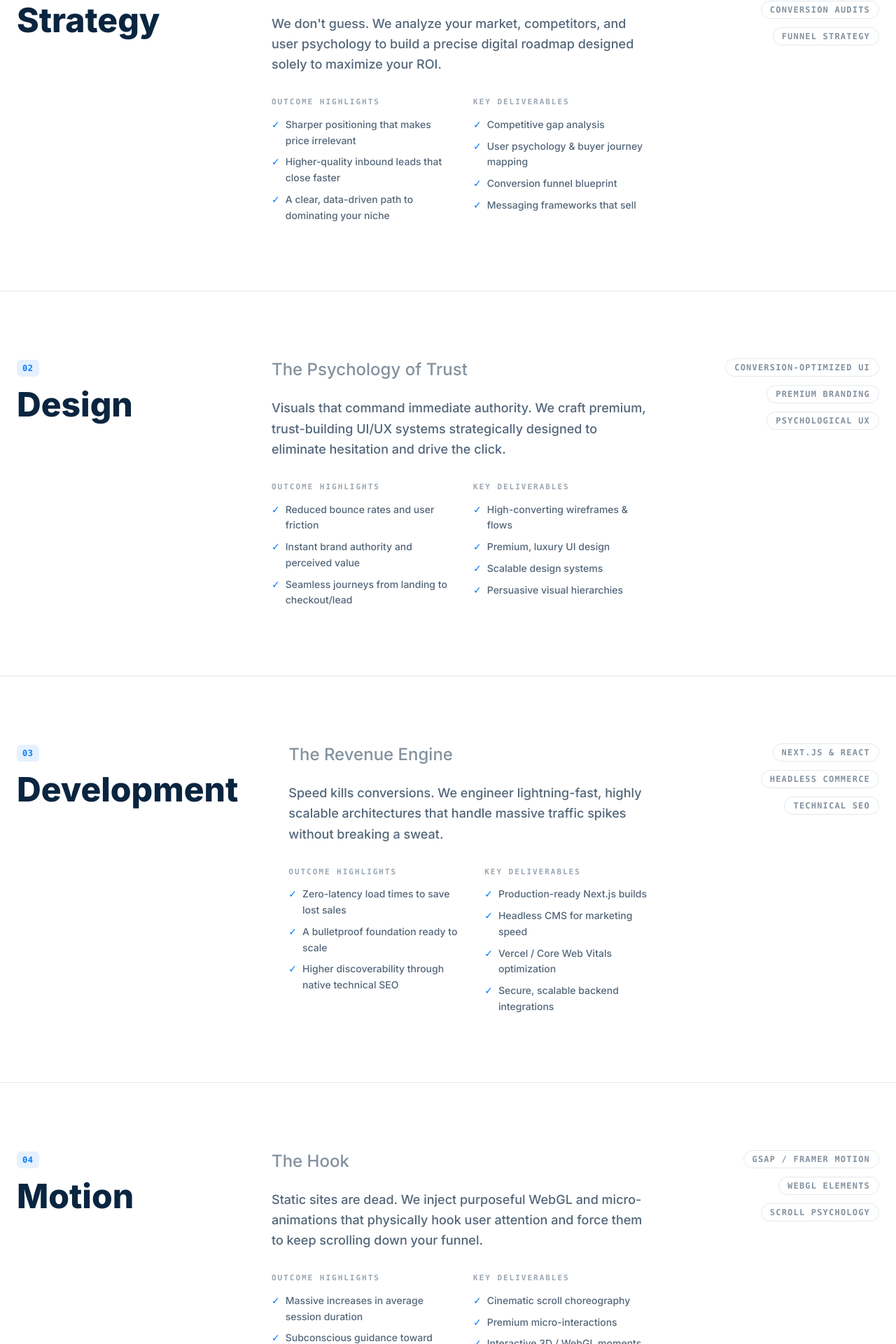
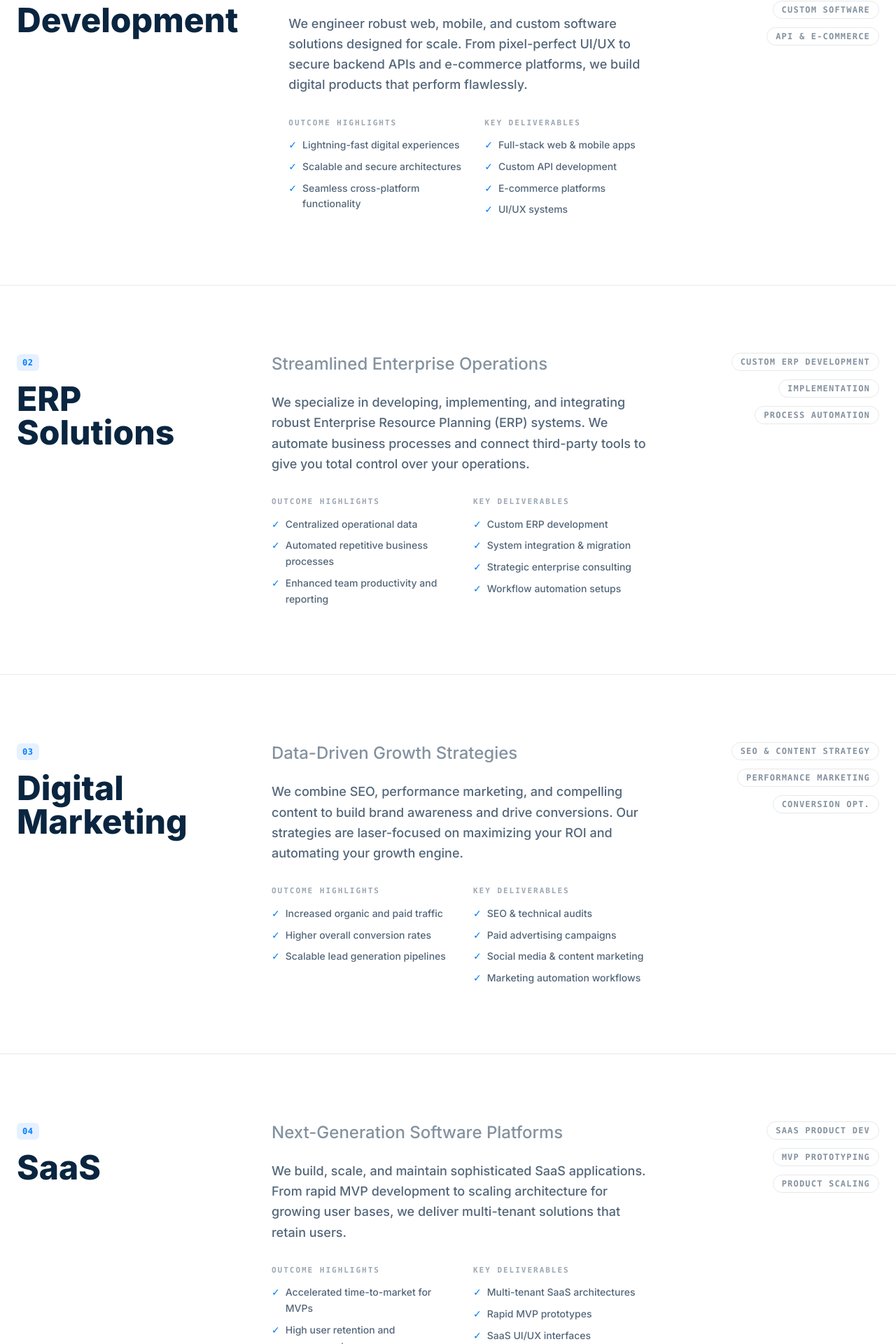
Before and after one commit to wasimfaiz/agency-website-2, a Next.js app: page /services in a window 1280 px wide. Shown: the part 1206-3126 px from the top of the page at 70% size. Built offline with nearby package versions, Linux system fonts and the light colour scheme; a web font is replaced by a local one.

Commit message:
updated services in service page

```diff
--- a/src/app/about/page.tsx
+++ b/src/app/about/page.tsx
@@ -23,6 +23,10 @@ const staggerContainer = {
 export default function AboutPage() {
   return (
     <div className="bg-[#F4F6F8] text-[#0A2540] selection:bg-[#007BFF]/20 selection:text-[#0A2540] font-sans min-h-screen overflow-x-hidden">
+      <style dangerouslySetInnerHTML={{__html: `
+        ::-webkit-scrollbar { display: none !important; }
+        html, body { -ms-overflow-style: none !important; scrollbar-width: none !important; }
+      `}} />
       <title>About | SetZet Digital Agency</title>
       <meta name="description" content="A premium web development agency building the next generation of high-performance digital experiences." />
 
--- a/src/app/services/page.tsx
+++ b/src/app/services/page.tsx
@@ -27,71 +27,71 @@ const stagger = {
 // --- DATA ---
 const services = [
   {
-    title: "Strategy",
-    description: "The Blueprint for Growth",
-    detail: "We don't guess. We analyze your market, competitors, and user psychology to build a precise digital roadmap designed solely to maximize your ROI.",
-    meta: ["Market Positioning", "Conversion Audits", "Funnel Strategy"],
+    title: "Development",
+    description: "Scalable, High-Performance Architectures",
+    detail: "We engineer robust web, mobile, and custom software solutions designed for scale. From pixel-perfect UI/UX to secure backend APIs and e-commerce platforms, we build digital products that perform flawlessly.",
+    meta: ["Web & Mobile Apps", "Custom Software", "API & E-commerce"],
     outcomes: [
-      "Sharper positioning that makes price irrelevant",
-      "Higher-quality inbound leads that close faster",
-      "A clear, data-driven path to dominating your niche",
+      "Lightning-fast digital experiences",
+      "Scalable and secure architectures",
+      "Seamless cross-platform functionality",
     ],
     deliverables: [
-      "Competitive gap analysis",
-      "User psychology & buyer journey mapping",
-      "Conversion funnel blueprint",
-      "Messaging frameworks that sell",
+      "Full-stack web & mobile apps",
+      "Custom API development",
+      "E-commerce platforms",
+      "UI/UX systems",
     ],
   },
   {
-    title: "Design",
-    description: "The Psychology of Trust",
-    detail: "Visuals that command immediate authority. We craft premium, trust-building UI/UX systems strategically designed to eliminate hesitation and drive the click.",
-    meta: ["Conversion-Optimized UI", "Premium Branding", "Psychological UX"],
+    title: "ERP Solutions",
+    description: "Streamlined Enterprise Operations",
+    detail: "We specialize in developing, implementing, and integrating robust Enterprise Resource Planning (ERP) systems. We automate business processes and connect third-party tools to give you total control over your operations.",
+    meta: ["Custom ERP Development", "Implementation", "Process Automation"],
     outcomes: [
-      "Reduced bounce rates and user friction",
-      "Instant brand authority and perceived value",
-      "Seamless journeys from landing to checkout/lead",
+      "Centralized operational data",
+      "Automated repetitive business processes",
+      "Enhanced team productivity and reporting",
     ],
     deliverables: [
-      "High-converting wireframes & flows",
-      "Premium, luxury UI design",
-      "Scalable design systems",
-      "Persuasive visual hierarchies",
+      "Custom ERP development",
+      "System integration & migration",
+      "Strategic enterprise consulting",
+      "Workflow automation setups",
     ],
   },
   {
-    title: "Development",
-    description: "The Revenue Engine",
-    detail: "Speed kills conversions. We engineer lightning-fast, highly scalable architectures that handle massive traffic spikes without breaking a sweat.",
-    meta: ["Next.js & React", "Headless Commerce", "Technical SEO"],
+    title: "Digital Marketing",
+    description: "Data-Driven Growth Strategies",
+    detail: "We combine SEO, performance marketing, and compelling content to build brand awareness and drive conversions. Our strategies are laser-focused on maximizing your ROI and automating your growth engine.",
+    meta: ["SEO & Content Strategy", "Performance Marketing", "Conversion Opt."],
     outcomes: [
-      "Zero-latency load times to save lost sales",
-      "A bulletproof foundation ready to scale",
-      "Higher discoverability through native technical SEO",
+      "Increased organic and paid traffic",
+      "Higher overall conversion rates",
+      "Scalable lead generation pipelines",
     ],
     deliverables: [
-      "Production-ready Next.js builds",
-      "Headless CMS for marketing speed",
-      "Vercel / Core Web Vitals optimization",
-      "Secure, scalable backend integrations",
+      "SEO & technical audits",
+      "Paid advertising campaigns",
+      "Social media & content marketing",
+      "Marketing automation workflows",
     ],
   },
   {
-    title: "Motion",
-    description: "The Hook",
-    detail: "Static sites are dead. We inject purposeful WebGL and micro-animations that physically hook user attention and force them to keep scrolling down your funnel.",
-    meta: ["GSAP / Framer Motion", "WebGL Elements", "Scroll Psychology"],
+    title: "SaaS",
+    description: "Next-Generation Software Platforms",
+    detail: "We build, scale, and maintain sophisticated SaaS applications. From rapid MVP development to scaling architecture for growing user bases, we deliver multi-tenant solutions that retain users.",
+    meta: ["SaaS Product Dev", "MVP Prototyping", "Product Scaling"],
     outcomes: [
-      "Massive increases in average session duration",
-      "Subconscious guidance toward your primary CTA",
-      "A 'wow' factor that competitors can't replicate",
+      "Accelerated time-to-market for MVPs",
+      "High user retention and engagement",
+      "Resilient infrastructure for rapid growth",
     ],
     deliverables: [
-      "Cinematic scroll choreography",
-      "Premium micro-interactions",
-      "Interactive 3D / WebGL moments",
-      "Performance-tuned animations",
+      "Multi-tenant SaaS architectures",
+      "Rapid MVP prototypes",
+      "SaaS UI/UX interfaces",
+      "Ongoing maintenance & scaling",
     ],
   }
 ];
```
